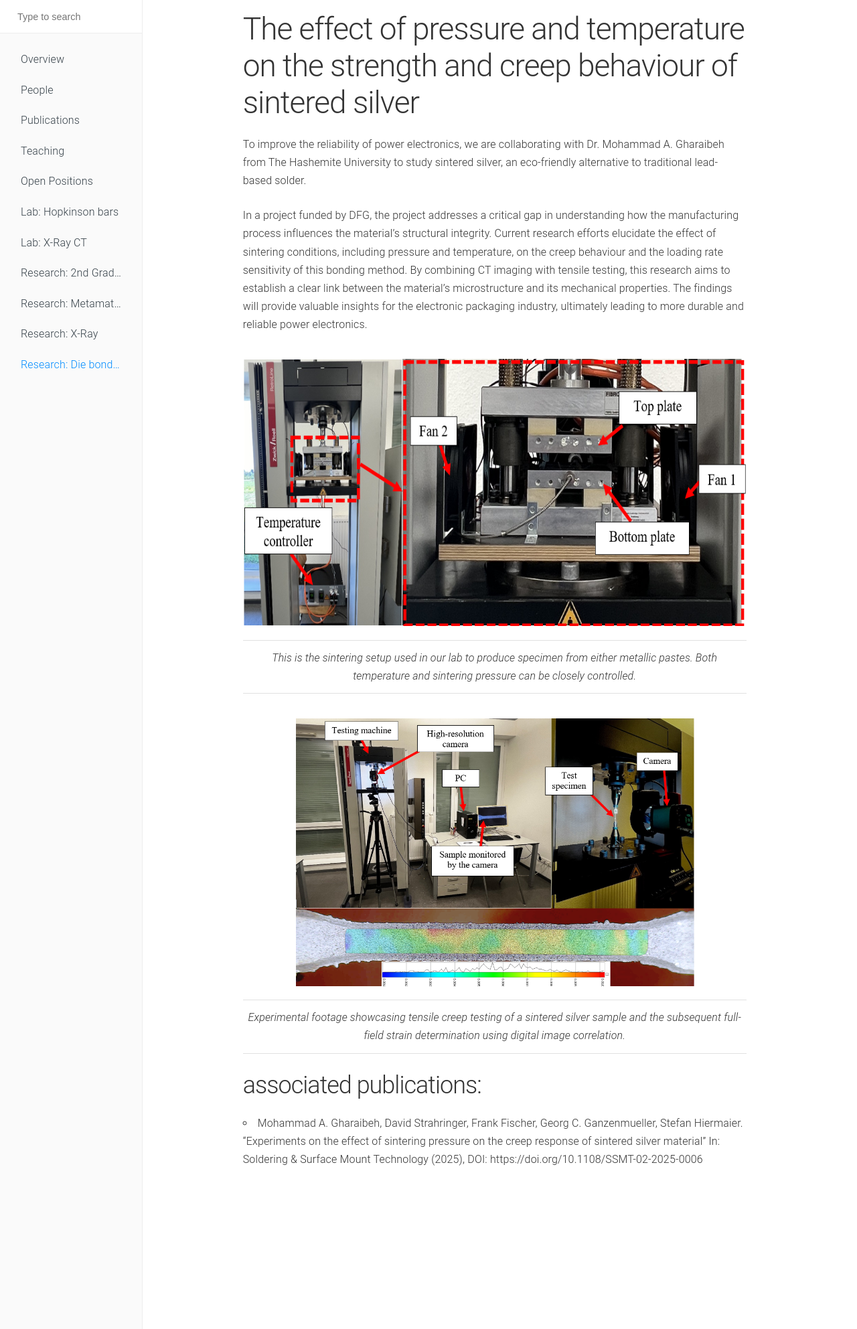
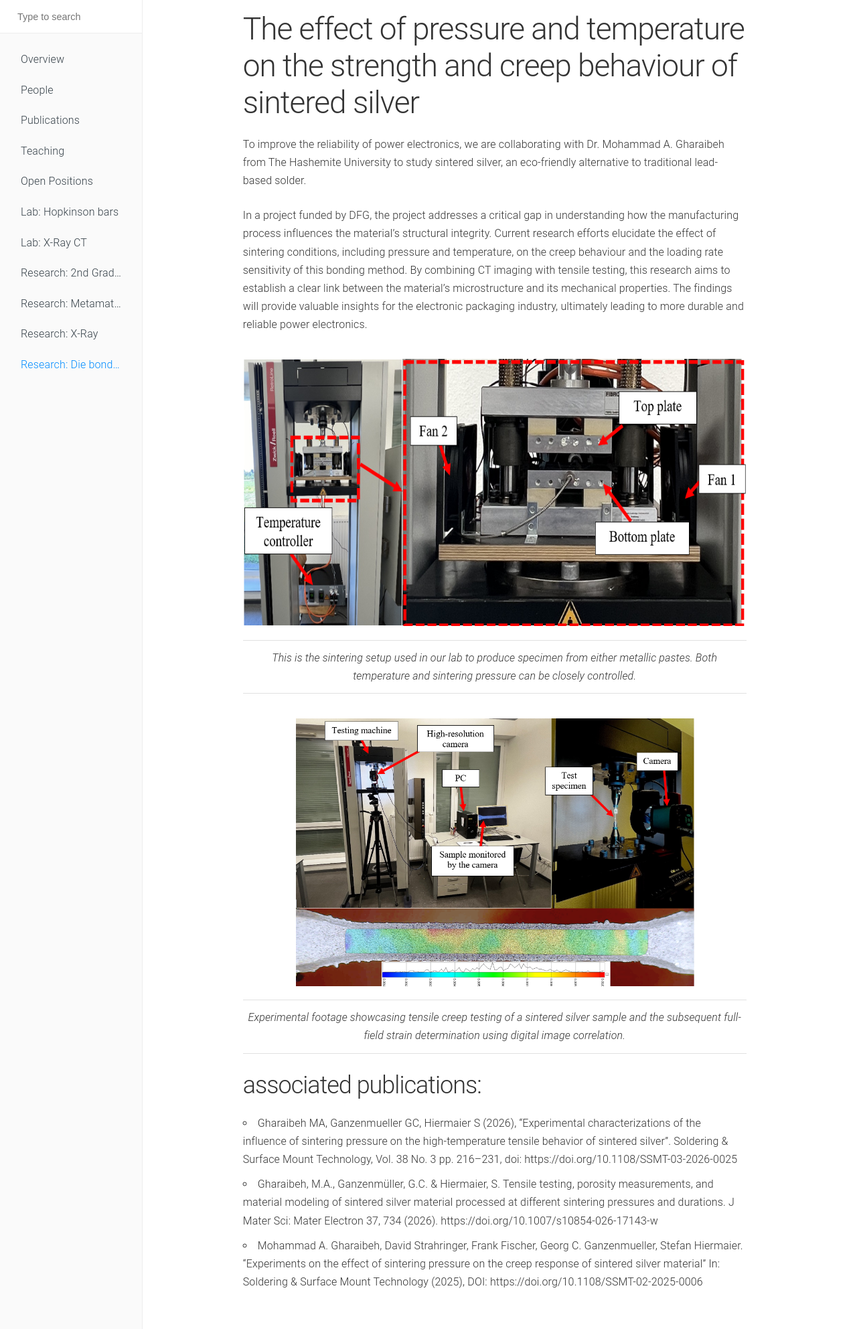
Before and after one commit to ggalu/ggalu.github.io, a Jekyll site: the page built from 11_research_bonding.md, in a window 1280 px wide. Shown: the whole page at 67% size. Built offline with Jekyll 4.4.1, drawn with Linux system fonts in a browser that asks for light colours.

Commit message:
Updated Mohammad's publications

```diff
--- a/11_research_bonding.md
+++ b/11_research_bonding.md
@@ -21,4 +21,6 @@ In a project funded by DFG, the project addresses a critical gap in understandin
 
 ## associated publications:
 
+- Gharaibeh MA, Ganzenmueller GC, Hiermaier S (2026), "Experimental characterizations of the influence of sintering pressure on the high-temperature tensile behavior of sintered silver". Soldering & Surface Mount Technology, Vol. 38 No. 3 pp. 216–231, doi: https://doi.org/10.1108/SSMT-03-2026-0025
+- Gharaibeh, M.A., Ganzenmüller, G.C. & Hiermaier, S. Tensile testing, porosity measurements, and material modeling of sintered silver material processed at different sintering pressures and durations. J Mater Sci: Mater Electron 37, 734 (2026). https://doi.org/10.1007/s10854-026-17143-w
 - Mohammad A. Gharaibeh, David Strahringer, Frank Fischer, Georg C. Ganzenmueller, Stefan Hiermaier. "Experiments on the effect of sintering pressure on the creep response of sintered silver material" In: Soldering & Surface Mount Technology (2025), DOI: https://doi.org/10.1108/SSMT-02-2025-0006
```
Also changed, not shown: 2 other files.
